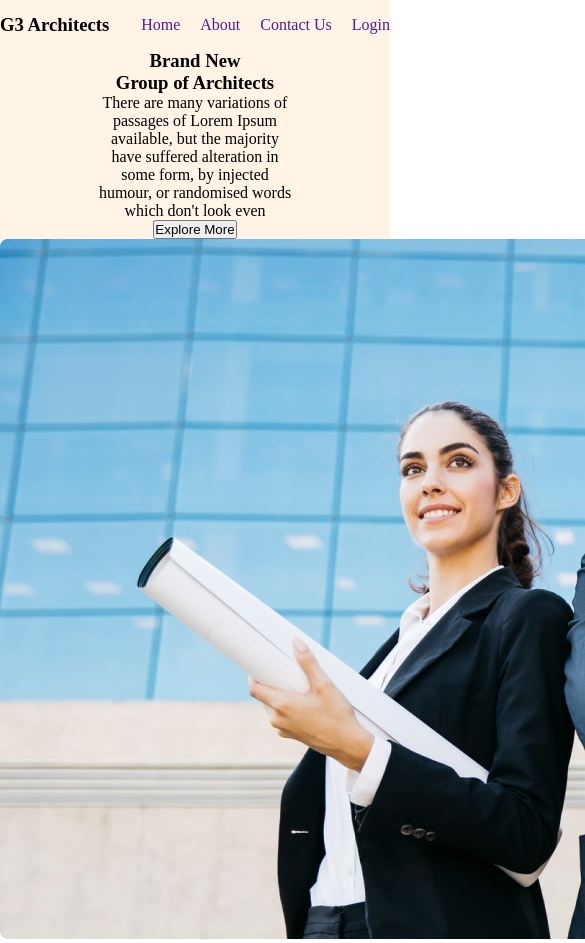
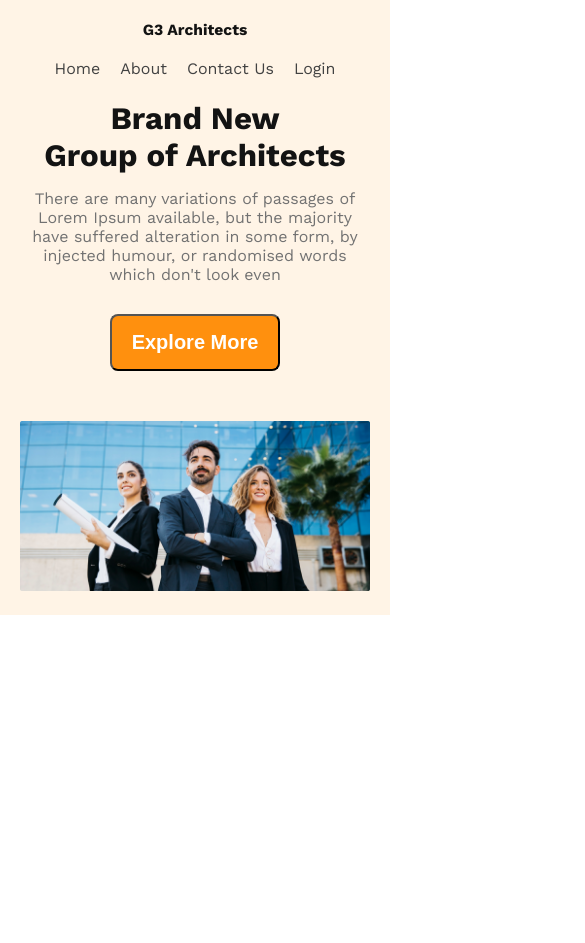
Before and after one commit to hossainAbirr/g3-architects, a plain HTML site: page index.html in a window 390 px wide. Shown: the top 943 px of the page, 585 px wide, since content can reach past the window. After the commit the page ends 844 px from the top, so only its background shows below. Drawn offline with nearby package versions, Linux system fonts and the light colour scheme.

Commit message:
header section completed also responsive

```diff
--- a/index.html
+++ b/index.html
@@ -1,10 +1,13 @@
 <!DOCTYPE html>
 <html lang="en">
   <head>
-    <meta charset="UTF-8">
-    <meta name="viewport" content="width=device-width, initial-scale=1.0">
+    <meta charset="UTF-8" />
+    <meta name="viewport" content="width=device-width, initial-scale=1.0" />
     <title>G3 Architects</title>
-    <link rel="stylesheet" href="./styles/style.css">
+    <link rel="stylesheet" href="./styles/style.css" />
+    <link rel="preconnect" href="https://fonts.googleapis.com">
+<link rel="preconnect" href="https://fonts.gstatic.com" crossorigin>
+<link href="https://fonts.googleapis.com/css2?family=Work+Sans:wght@400;500;600;700;800;900&display=swap" rel="stylesheet">
   </head>
   <body>
     <header class="header">
@@ -17,22 +20,25 @@
           <li><a href="">Login</a></li>
         </ul>
       </nav>
+      <div class="banner">
         <div class="banner-text">
-            <h3 class="banner-heading">Brand New<br>
+            <h1 class="banner-heading">
+                Brand New<br />
                 Group of Architects
-                </h3>
-                <p class="banner-description">There are many variations of passages of Lorem Ipsum available, but the majority have suffered alteration in some form, by injected humour, or randomised words which don't look even</p>
+              </h1>
+              <p class="banner-description">
+                There are many variations of passages of Lorem Ipsum available, but
+                the majority have suffered alteration in some form, by injected
+                humour, or randomised words which don't look even
+              </p>
               <button type="button" class="btn-primary">Explore More</button>
           </div>
-<div class="banner-img">
-    <img src="./images/banner.png" alt="img">
+          <img src="./images/banner.png" alt="img" />
       </div>
+
+
     </header>
-    <main>
-
-    </main>
-    <footer>
-
-    </footer>
+    <main></main>
+    <footer></footer>
   </body>
 </html>
--- a/styles/style.css
+++ b/styles/style.css
@@ -1,32 +1,89 @@
+/* common shared styles  */
+
 * {
   padding: 0;
   margin: 0;
 }
+body {
+  font-family: "Work Sans", sans-serif;
+}
+.btn-primary {
+  border-radius: 8px;
+  background: #ff900e;
+  padding: 15px 20px;
+  color: #fff;
+  font-size: 20px;
+  font-weight: 600;
+  margin-bottom: 50px;
+}
 
 /* header section  */
-.header {
-    /* margin: 0 200px; */
+header {
   background: rgba(255, 144, 14, 0.10);
-    height: 100vh;
+  padding: 50px 100px;
 }
 nav {
   height: 50px;
   display: flex;
   justify-content: space-between;
   align-items: center;
+  margin-bottom: 5%;
+}
+.logo {
+  color: #131313;
+  font-size: 4vw;
+  font-weight: 700;
+}
+nav > ul {
+  display: flex;
+  flex-wrap: wrap;
+  justify-content: end;
+  gap: 5px 20px;
+  list-style: none;
+}
+nav > ul > li > a {
+  text-decoration: none;
+  color: #424242;
+}
+
+.banner-text {
+  margin: 0 auto;
+  max-width: 750px;
+  text-align: center;
+}
+.banner-heading {
+  color: #131313;
+  font-size: 8vw;
+  font-weight: 700;
+  margin-bottom: 15px;
+}
+.banner-description {
+  color:  #727272;
+  margin-bottom: 30px;
+}
+.banner-img {
+    width: 100vw;
+}
+.banner > img {
+    width: 100%;
+}
+
+/* responsive media queries  */
+
+@media screen and (max-width: 576px) {
+    header {
+        padding: 20px;
+    }
+    nav {
+        flex-direction: column;
+        gap: 20px;
+    }
+    nav > ul {
+        flex-wrap: nowrap;
 
     }
-ul {
-    display: flex;
-    gap: 20px;
-    list-style: none;
+    .banner-heading {
+        margin-top: 30px;
     }
-ul li > a {
-    text-decoration: none;
+
 }
-/* banner section  */
-.banner-text {
-    margin: 0 auto;
-    width: 50%;
-    text-align: center;
-}
```
Lines whose indentation alone changed are shown as unchanged.
